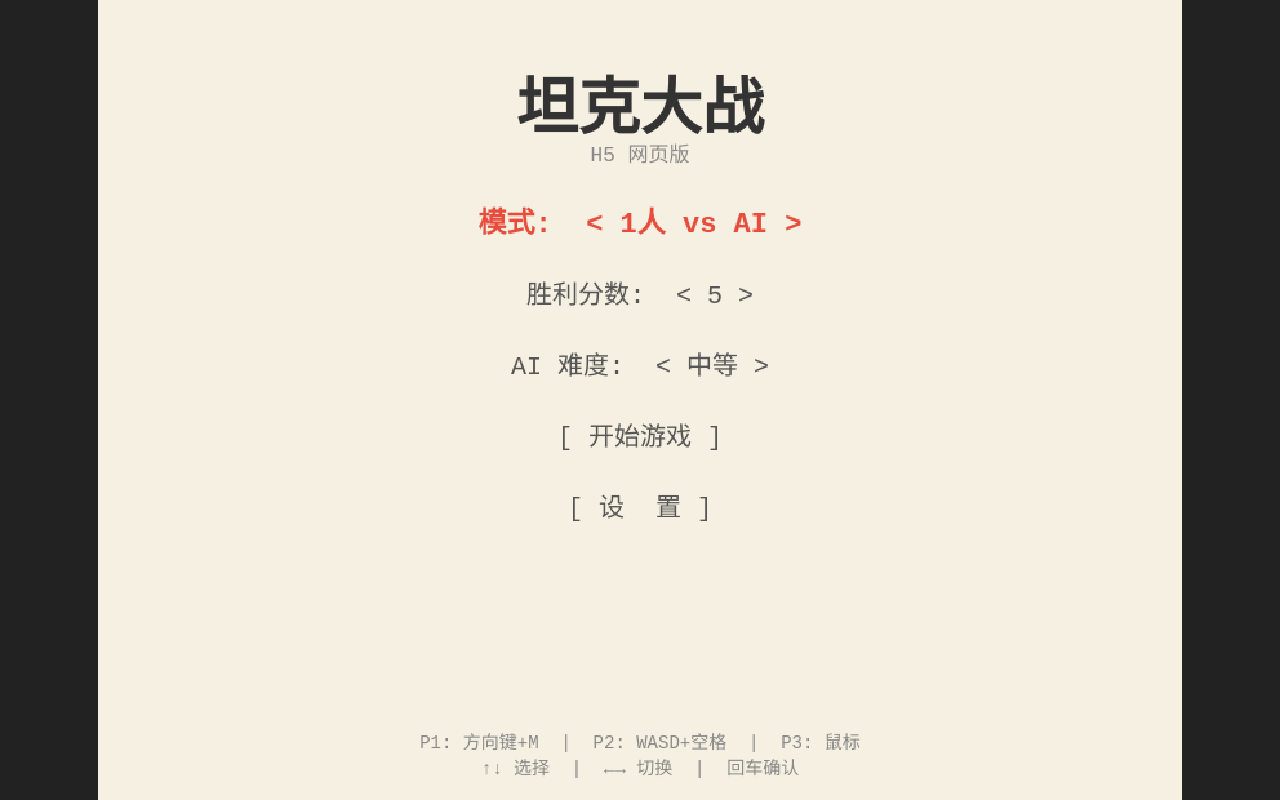
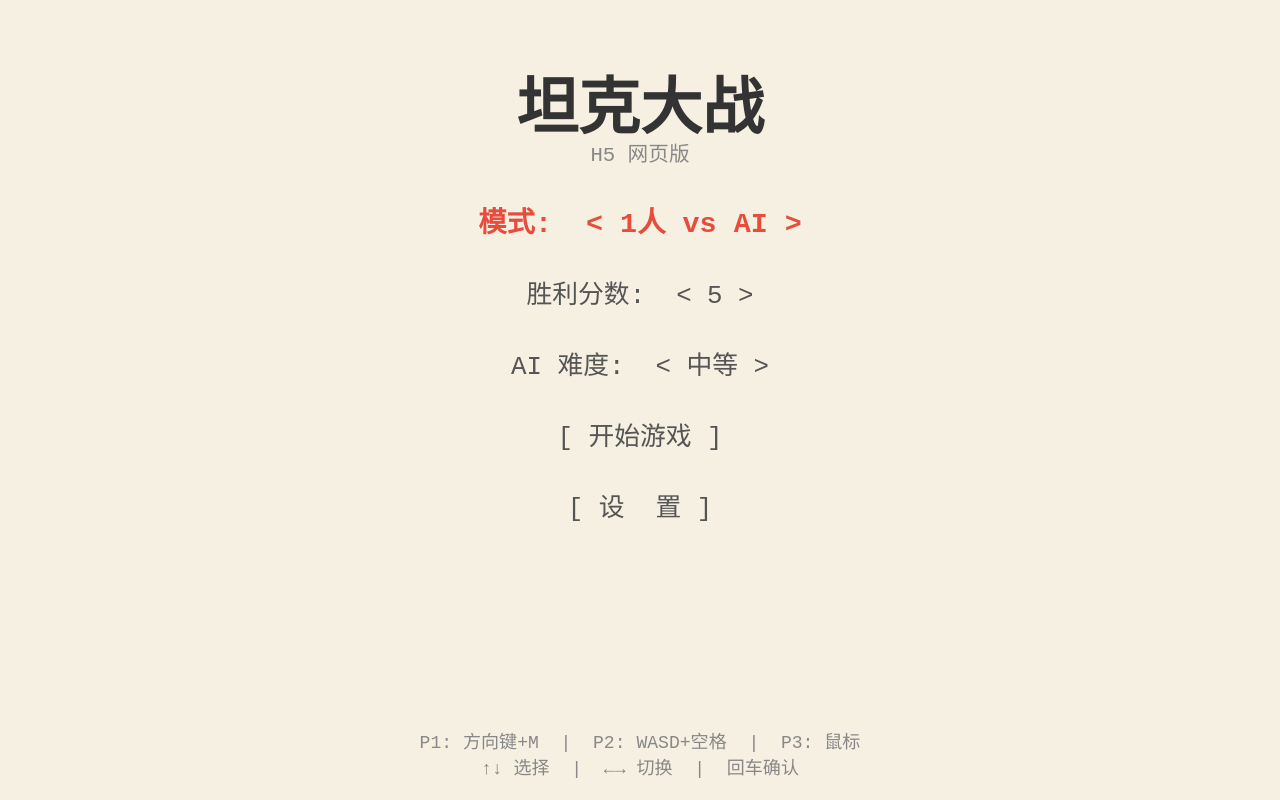
Before and after one commit to bowendeng286-cmd/TankPkGame, a plain HTML site: page index.html in a window 1280 px wide. Drawn offline with Linux system fonts and the light colour scheme.

Commit message:
refactor: implement fullscreen canvas with centered viewport
- Remove flex layout from body, make canvas fullscreen with fixed positioning
- Add viewport transformation system (scale and offset) to center game area
- Update input coordinate conversion to account for viewport transformation
- Modify fitCanvas() to calculate game area scaling while maintaining aspect ratio
- Apply viewport transformation to menu rendering for consistency

This ensures the game area is properly centered and scaled on any screen size while maintaining the original aspect ratio.

```diff
--- a/css/style.css
+++ b/css/style.css
@@ -8,12 +8,15 @@ html, body {
     touch-action: manipulation;
 }
 body {
-    display: flex;
-    justify-content: center;
-    align-items: center;
+    /* 移除flex布局，canvas现在是全屏的 */
 }
 #game {
     display: block;
+    position: fixed;
+    top: 0;
+    left: 0;
+    width: 100%;
+    height: 100%;
     image-rendering: pixelated;
     /* 禁用触摸选择和长按菜单 */
     -webkit-touch-callout: none;
--- a/js/constants.js
+++ b/js/constants.js
@@ -8,6 +8,11 @@ const CANVAS_H = (ROWS + 1) * CELL_SIZE + 20; // 620
 const MAZE_OFFSET_X = CELL_SIZE / 2;
 const MAZE_OFFSET_Y = CELL_SIZE / 2;
 const WALL_REMOVE_RATIO = 0.42;
+
+// ===== 视口变换（全屏Canvas + 游戏区域居中） =====
+var VIEWPORT_SCALE = 1;        // 游戏区域缩放比例
+var VIEWPORT_OFFSET_X = 0;     // 游戏区域X偏移
+var VIEWPORT_OFFSET_Y = 0;     // 游戏区域Y偏移
 
 // ===== 坦克 =====
 const TANK_W = 28;
--- a/js/input.js
+++ b/js/input.js
@@ -132,16 +132,22 @@ class InputManager {
     _updateMousePos(e) {
         if (!this._canvas) return;
         const rect = this._canvas.getBoundingClientRect();
-        this.mouseX = (e.clientX - rect.left) * (this._canvas.width / rect.width);
-        this.mouseY = (e.clientY - rect.top) * (this._canvas.height / rect.height);
+        // 屏幕坐标 -> Canvas坐标 -> 游戏坐标
+        const canvasX = (e.clientX - rect.left) * (this._canvas.width / rect.width);
+        const canvasY = (e.clientY - rect.top) * (this._canvas.height / rect.height);
+        this.mouseX = (canvasX - VIEWPORT_OFFSET_X) / VIEWPORT_SCALE;
+        this.mouseY = (canvasY - VIEWPORT_OFFSET_Y) / VIEWPORT_SCALE;
     }
 
     // 触摸坐标转换为 canvas 逻辑坐标
     _touchToCanvasCoords(touch) {
         if (!this._canvas) return { x: 0, y: 0 };
         const rect = this._canvas.getBoundingClientRect();
-        const x = (touch.clientX - rect.left) * (this._canvas.width / rect.width);
-        const y = (touch.clientY - rect.top) * (this._canvas.height / rect.height);
+        // 屏幕坐标 -> Canvas坐标 -> 游戏坐标
+        const canvasX = (touch.clientX - rect.left) * (this._canvas.width / rect.width);
+        const canvasY = (touch.clientY - rect.top) * (this._canvas.height / rect.height);
+        const x = (canvasX - VIEWPORT_OFFSET_X) / VIEWPORT_SCALE;
+        const y = (canvasY - VIEWPORT_OFFSET_Y) / VIEWPORT_SCALE;
         return { x, y };
     }
 
--- a/js/main.js
+++ b/js/main.js
@@ -1,18 +1,24 @@
 const canvas = document.getElementById('game');
 const ctx = canvas.getContext('2d');
-canvas.width = CANVAS_W;
-canvas.height = CANVAS_H;
 
-// 自适应缩放
+// 全屏Canvas + 游戏区域居中
 function fitCanvas() {
+    // Canvas物理尺寸 = 窗口尺寸
+    canvas.width = window.innerWidth;
+    canvas.height = window.innerHeight;
+
+    // 计算游戏区域缩放和偏移（保持宽高比，居中显示）
     const scaleX = window.innerWidth / CANVAS_W;
     const scaleY = window.innerHeight / CANVAS_H;
-    const scale = Math.min(scaleX, scaleY);
-    canvas.style.width = (CANVAS_W * scale) + 'px';
-    canvas.style.height = (CANVAS_H * scale) + 'px';
+    VIEWPORT_SCALE = Math.min(scaleX, scaleY);
+    VIEWPORT_OFFSET_X = (window.innerWidth - CANVAS_W * VIEWPORT_SCALE) / 2;
+    VIEWPORT_OFFSET_Y = (window.innerHeight - CANVAS_H * VIEWPORT_SCALE) / 2;
+
+    // 更新触摸控制器布局（如果已初始化）
+    if (typeof input !== 'undefined' && input && input.touchEnabled && config) {
+        input.updateLayout(config.humanCount);
+    }
 }
-window.addEventListener('resize', fitCanvas);
-fitCanvas();
 
 const input = new InputManager();
 input.bindCanvas(canvas);
@@ -20,6 +26,10 @@ const renderer = new Renderer(ctx);
 const particles = new ParticleSystem();
 const gameState = new GameState();
 const menu = new Menu();
+
+// 初始化完成后再设置resize监听和首次调用
+window.addEventListener('resize', fitCanvas);
+fitCanvas();
 
 var maze = null;
 var tanks = [];
--- a/js/menu.js
+++ b/js/menu.js
@@ -260,16 +260,24 @@ class Menu {
     }
 
     draw(ctx) {
+        // 应用视口变换（与游戏渲染一致）
+        ctx.save();
+        ctx.fillStyle = Theme.colors.bg;
+        ctx.fillRect(0, 0, ctx.canvas.width, ctx.canvas.height);
+        ctx.translate(VIEWPORT_OFFSET_X, VIEWPORT_OFFSET_Y);
+        ctx.scale(VIEWPORT_SCALE, VIEWPORT_SCALE);
+
         if (this.page === 'main') {
             this._drawMain(ctx);
         } else if (this.page === 'settings') {
             this._drawSettings(ctx);
         }
+
+        ctx.restore();
     }
 
     _drawMain(ctx) {
-        ctx.fillStyle = Theme.colors.bg;
-        ctx.fillRect(0, 0, CANVAS_W, CANVAS_H);
+        // 不再需要清空背景，已在draw()中处理
 
         ctx.textAlign = 'center';
         // Title
@@ -314,9 +322,7 @@ class Menu {
     }
 
     _drawSettings(ctx) {
-        ctx.fillStyle = Theme.colors.bg;
-        ctx.fillRect(0, 0, CANVAS_W, CANVAS_H);
-
+        // 不再需要清空背景，已在draw()中处理
         ctx.textAlign = 'center';
         // Title
         ctx.font = 'bold 40px monospace';
--- a/js/renderer.js
+++ b/js/renderer.js
@@ -9,6 +9,16 @@ class Renderer {
     clear() {
         const ctx = this.ctx;
         ctx.save();
+
+        // 1. 清空整个Canvas（全屏背景）
+        ctx.fillStyle = Theme.colors.bg;
+        ctx.fillRect(0, 0, ctx.canvas.width, ctx.canvas.height);
+
+        // 2. 应用视口变换（游戏区域居中）
+        ctx.translate(VIEWPORT_OFFSET_X, VIEWPORT_OFFSET_Y);
+        ctx.scale(VIEWPORT_SCALE, VIEWPORT_SCALE);
+
+        // 3. 屏幕震动效果
         if (this.screenShake > 0) {
             this.shakeX = (Math.random() - 0.5) * this.screenShake * 8;
             this.shakeY = (Math.random() - 0.5) * this.screenShake * 8;
@@ -16,8 +26,10 @@ class Renderer {
             this.screenShake *= 0.9;
             if (this.screenShake < 0.01) this.screenShake = 0;
         }
-        ctx.fillStyle = Theme.colors.bg;
-        ctx.fillRect(0, 0, CANVAS_W, CANVAS_H);
+
+        // 4. 绘制游戏区域背景（可选，用于调试边界）
+        // ctx.fillStyle = Theme.colors.bg;
+        // ctx.fillRect(0, 0, CANVAS_W, CANVAS_H);
     }
 
     endFrame() {
```
